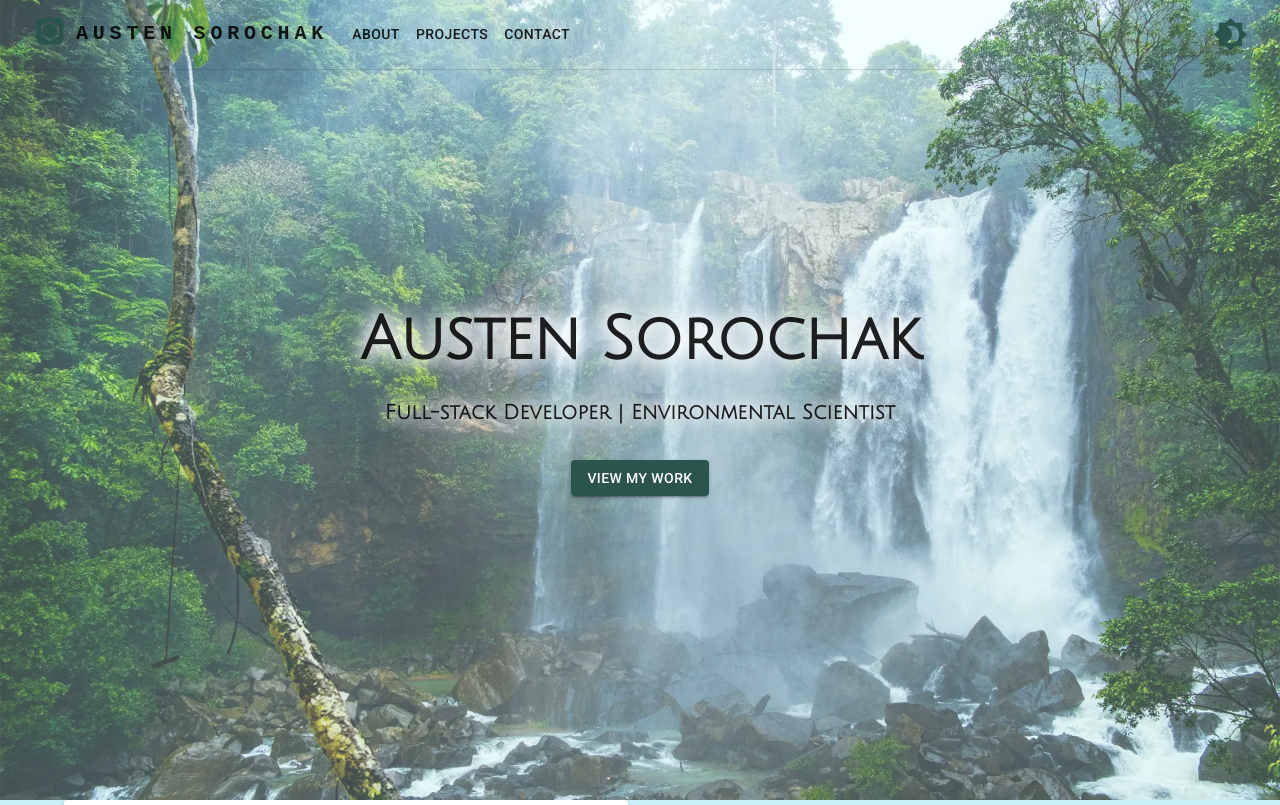
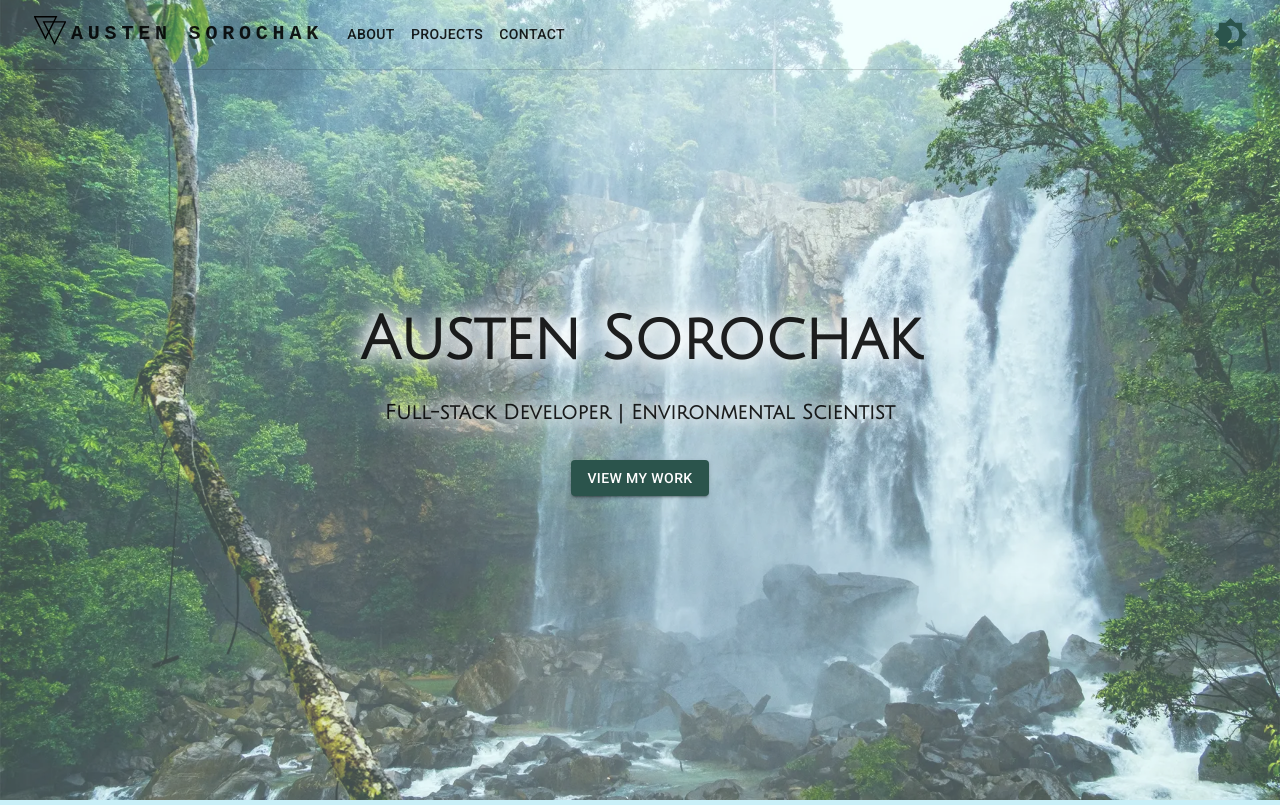
Before and after one commit to sorochak/portfolio-website, a React (Create React App) app: page / in a window 1280 px wide. Shown: the top 805 px of the page. Built offline with nearby package versions, Linux system fonts and the light colour scheme.

Commit message:
update logo

```diff
--- a/src/components/Footer.jsx
+++ b/src/components/Footer.jsx
@@ -42,7 +42,7 @@ const Footer = () => {
               <Typography
                 variant="body1" // Changed from 'p' to 'body1'
                 color="text.secondary"
-                sx={{ marginTop: "-70px" }}
+                sx={{ marginTop: "-70px", marginLeft: "-20px" }}
               >
                 Tech-meets-Terra: A Digital Dive into Nature's Depths
               </Typography>
--- a/src/components/Header.jsx
+++ b/src/components/Header.jsx
@@ -103,7 +103,7 @@ const Header = () => {
           <Box sx={{ display: "flex", alignItems: "center", flexGrow: 1 }}>
             {/* The items on the left: Logo for medium and up screens, Typography, and Menu items for medium and up screens, and the Menu icon for small screens */}
             {/* Logo for medium and up screens */}
-            <Box sx={{ display: { xs: "none", md: "block" }, m: "10px" }}>
+            <Box sx={{ display: { xs: "none", md: "block" }, ml: "10px", mr: "5px" }}>
               <Logo />
             </Box>
 
--- a/src/components/Logo.jsx
+++ b/src/components/Logo.jsx
@@ -1,7 +1,7 @@
 import React from "react";
 import { useTheme } from "@mui/material/styles";
 
-const Logo = ({ size = "medium", width, height }) => {
+const Logo = ({ size = "medium", width, height, color }) => {
   const theme = useTheme();
 
   // Using theme's spacing to define standard sizes
@@ -15,19 +15,34 @@ const Logo = ({ size = "medium", width, height }) => {
   const finalWidth = width || sizes[size];
   const finalHeight = height || sizes[size];
 
+  // Determine the fill color: use the passed color prop or fall back to a default
+  // const fillColor = color || theme.palette.primary.main;
+
+  // Adjust the stroke color based on the theme mode
+  const strokeColor = theme.palette.mode === 'dark' ? '#ffffff' : '#000000';
+
+  // Define a filter ID for easy reference
+  const glowFilterId = "glow-effect";
+
+
   return (
-    <svg viewBox="0 0 256 256" width={finalWidth} height={finalHeight}>
-      <g>
-        <g fillOpacity="0" fill="#dddddd">
-          <path d="M0,256v-256h256v256z" id="bgRectangle"></path>
-        </g>
-        <g fill={theme.palette.primary.main}>
-          <g transform="scale(5.12,5.12)">
-            <path d="M13,4c-4.963,0 -9,4.037 -9,9v24c0,4.963 4.037,9 9,9h24c4.963,0 9,-4.037 9,-9v-24c0,-4.963 -4.037,-9 -9,-9zM25,9l14,8v16l-14,8l-14,-8v-16zM25,12.5l-11,6.5v12l11,6.5l11,-6.5v-12z"></path>
-          </g>
-        </g>
-      </g>
-    </svg>
+    <svg viewBox="0 0 500 500" width={finalWidth} height={finalHeight} xmlSpace="preserve">
+    <desc>Created with Fabric.js 5.3.0</desc>
+    <g transform="matrix(-4.225 0 0 -4.225 179.6402641195 196.7164825095)">
+      <path style={{
+        stroke: strokeColor, strokeWidth: 5, strokeDasharray: "none", strokeLinecap: "butt",
+        strokeDashoffset: 0, strokeLinejoin: "miter", strokeMiterlimit: 4, fill: "none",
+        fillRule: "nonzero", opacity: 1,
+      }} transform=" translate(0, 0)" d="M 20 0 L 40 40 L 0 40 L -40 40 L -20 0 L 0 -40 z" strokeLinecap="round" />
+    </g>
+    <g transform="matrix(-4.229709207 0 0 -4.229709207 320.8485109747 277.750054375)">
+      <path style={{
+        stroke: strokeColor, strokeWidth: 5, strokeDasharray: "none", strokeLinecap: "butt",
+        strokeDashoffset: 0, strokeLinejoin: "miter", strokeMiterlimit: 4, fill: "none",
+        fillRule: "nonzero", opacity: 1,
+      }} transform=" translate(0, 0)" d="M 20 0 L 40 40 L 0 40 L -40 40 L -20 0 L 0 -40 z" strokeLinecap="round" />
+    </g>
+  </svg>
   );
 };
 
--- a/src/pages/Home.jsx
+++ b/src/pages/Home.jsx
@@ -147,7 +147,7 @@ const Home = () => {
     <Container maxWidth="lg">
       <Grid container spacing={3}>
         <Grid item xs={12} md={6}>
-          <Paper id="about-section" elevation={3} style={{ padding: '20px' }}>
+          <Paper id="about-section" elevation={3} style={{ padding: '20px', marginTop: '20px' }}>
             <Box display="flex" flexDirection="column" alignItems="center">
               <Typography variant="h4" gutterBottom>
                 Hi, I'm Austen!
```
Also changed, not shown: src/static/logo.svg (deleted).
